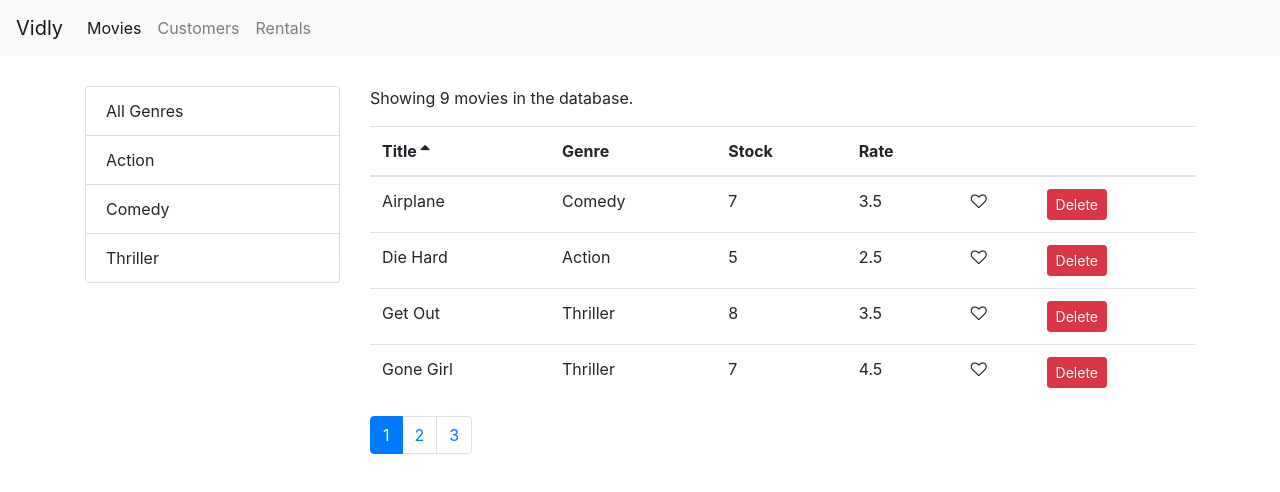
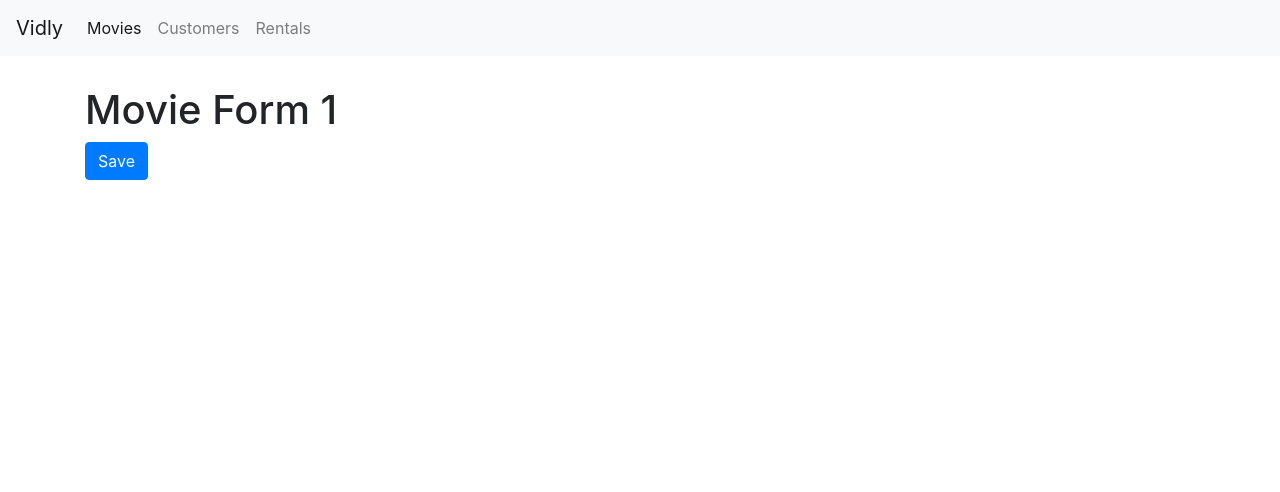
Before and after one commit to jelenastj/vid, a React (Create React App) app: page /movies/1 in a window 1280 px wide. Shown: the top 492 px of the page. Built offline with nearby package versions, Linux system fonts and the light colour scheme.

Commit message:
linking to the movieform

```diff
--- a/src/App.js
+++ b/src/App.js
@@ -2,10 +2,12 @@ import './App.css';
 import { Route, Redirect, Switch } from 'react-router-dom'
 import React, { Component } from 'react';
 import Movies from './components/movies';
+import MovieForm from './components/movieForm';
 import Rentals from './components/rentals';
 import Customers from './components/customers';
 import NotFound from './components/notFound';
 import NavBar from './components/navBar';
+
 
 class App extends Component {
   render() {
@@ -14,6 +16,7 @@ class App extends Component {
       <NavBar />
       <main className="container">
         <Switch>
+          <Route path="/movies/:id" component={MovieForm}></Route>
           <Route path="/movies" component={Movies}></Route>
           <Route path="/customers" component={Customers}></Route>
           <Route path="/rentals" component={Rentals}></Route>
--- a/src/components/movieForm.jsx
+++ b/src/components/movieForm.jsx
@@ -1,9 +1,11 @@
 import React from 'react'
 
- const MovieForm = () => {
+ const MovieForm = ({match, history}) => {
   return (
-    <h1>Movie Form</h1>
-
+    <div>
+    <h1>Movie Form {match.params.id}</h1>
+    <button className="btn btn-primary" onClick={()=>history.push('/movies') }>Save</button>
+    </div>
   )
 }
 
--- a/src/components/moviesTable.jsx
+++ b/src/components/moviesTable.jsx
@@ -1,10 +1,13 @@
 import React, { Component } from 'react';
+import {Link} from 'react-router-dom'
 import Like from './common/like';
 import Table from './common/table';
 
 class MoviesTable extends Component {
 	columns = [
-		{ path: 'title', label: 'Title' },
+		{ path: 'title',
+			label: 'Title',
+			content: (movie) => <Link to={`/movies/${movie._id}`}>{movie.title}</Link> },
 		{ path: 'genre.name', label: 'Genre' },
 		{ path: 'numberInStock', label: 'Stock' },
 		{ path: 'dailyRentalRate', label: 'Rate' },
@@ -21,13 +24,7 @@ class MoviesTable extends Component {
 
 	render() {
 		const { movies, sortColumn, onSort } = this.props;
-		return (
-      <Table
-      columns={this.columns}
-      data={movies}
-      sortColumn={sortColumn}
-      onSort={onSort}/>
-		);
+		return <Table columns={this.columns} data={movies} sortColumn={sortColumn} onSort={onSort} />;
 	}
 }
 export default MoviesTable;
```
Also changed, not shown: 1 other file (tests, documents, lock files or other folders).
